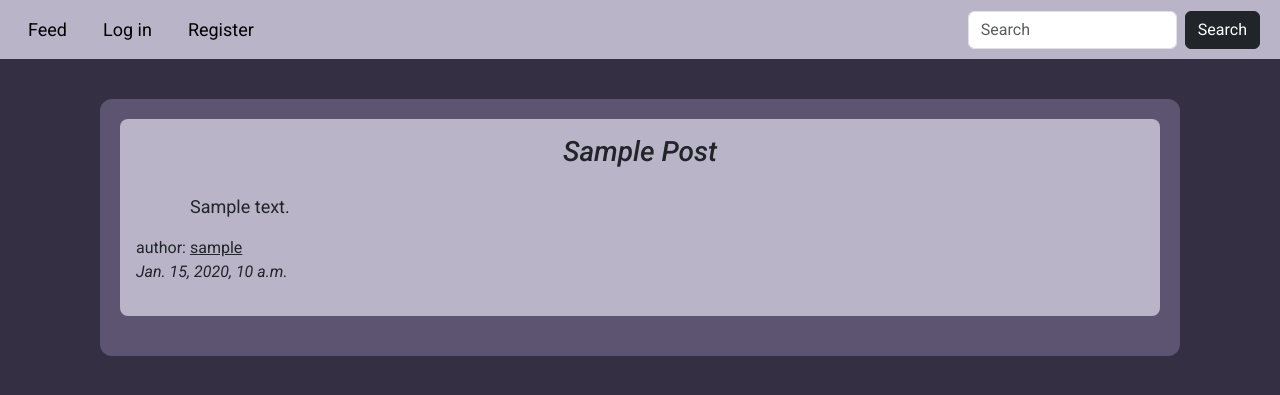
After one commit to maximqqe/django_blog, a Django app: page /blog/post/1 in a window 1280 px wide. The commit adds this page. Shown: the top 395 px of the page. Run offline with Django 5.2, Linux system fonts and the light colour scheme; tables that the repository leaves empty hold one stand-in row (values such as "Sample post").

Commit message:
Add a page for full post,now when author is deleted, the author field is highlighted in red

```diff
--- /dev/null
+++ b/blog/posts/templates/posts/post.html
@@ -0,0 +1,17 @@
+{% extends 'base.html' %}
+
+{% block content %}
+    <div class="wrapper-post m-1 p-3 mb-4" style="background-color: #B9B4C7; border-radius: 8px;">
+            <h3 class="mb-4 text-center"><i>{{post.title|title}}</i></h3>
+            <p style="text-indent: 54px; font-size: 18px;">{{post.content}}</p>
+            <p class="mt-2 mb-0">author:
+                {% if post.author.username == 'deleted' %}
+                <span class="text-danger">{{post.author}}</span>
+                {% else %}
+                <a href="#" class="text-dark">{{post.author}}</a>
+                {% endif %}
+            </p>
+            <p class="text-tertiary"><i>{{post.created_at}}</i></p>
+    </div>
+
+{% endblock %}
--- a/blog/posts/urls.py
+++ b/blog/posts/urls.py
@@ -1,7 +1,8 @@
 from django.urls import path
 
-from posts.views import FeedView
+from posts.views import FeedView, PostView
 
 urlpatterns = [
     path('feed/', FeedView.as_view(), name='feed'),
+    path('post/<int:pk>', PostView.as_view(), name='post'),
 ]
--- a/blog/posts/views.py
+++ b/blog/posts/views.py
@@ -1,5 +1,5 @@
 from django.shortcuts import render
-from django.views.generic import ListView
+from django.views.generic import ListView, DetailView
 from posts.models import Post
 
 
@@ -10,3 +10,9 @@ class FeedView(ListView):
 
     def get_queryset(self):
         return Post.objects.all().order_by("-id")
+
+
+class PostView(DetailView):
+    model = Post
+    template_name = 'posts/post.html'
+    context_object_name = 'post'
--- a/blog/templates/base.html
+++ b/blog/templates/base.html
@@ -73,6 +73,5 @@
   {% block content %}CONTENT{% endblock %}
 </div>
 
-{% block script %}{% endblock %}
 </body>
 </html>
```
Also changed, not shown: blog/posts/templates/posts/feed.html (+8 -2 lines).
